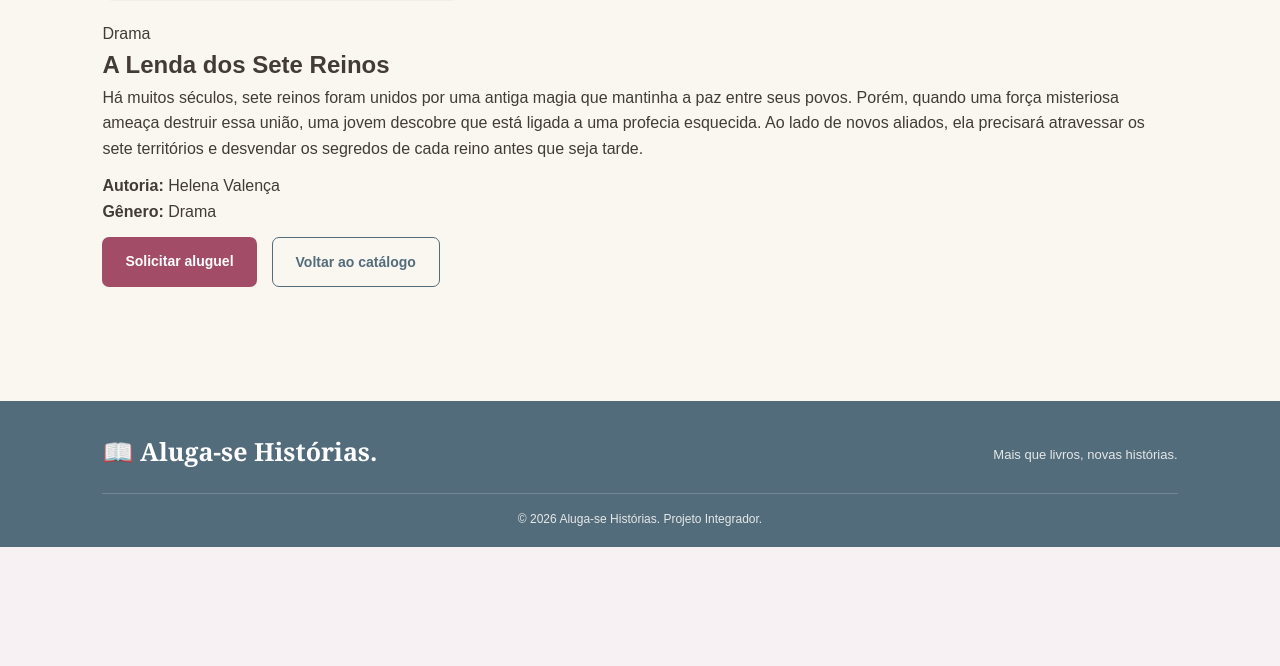
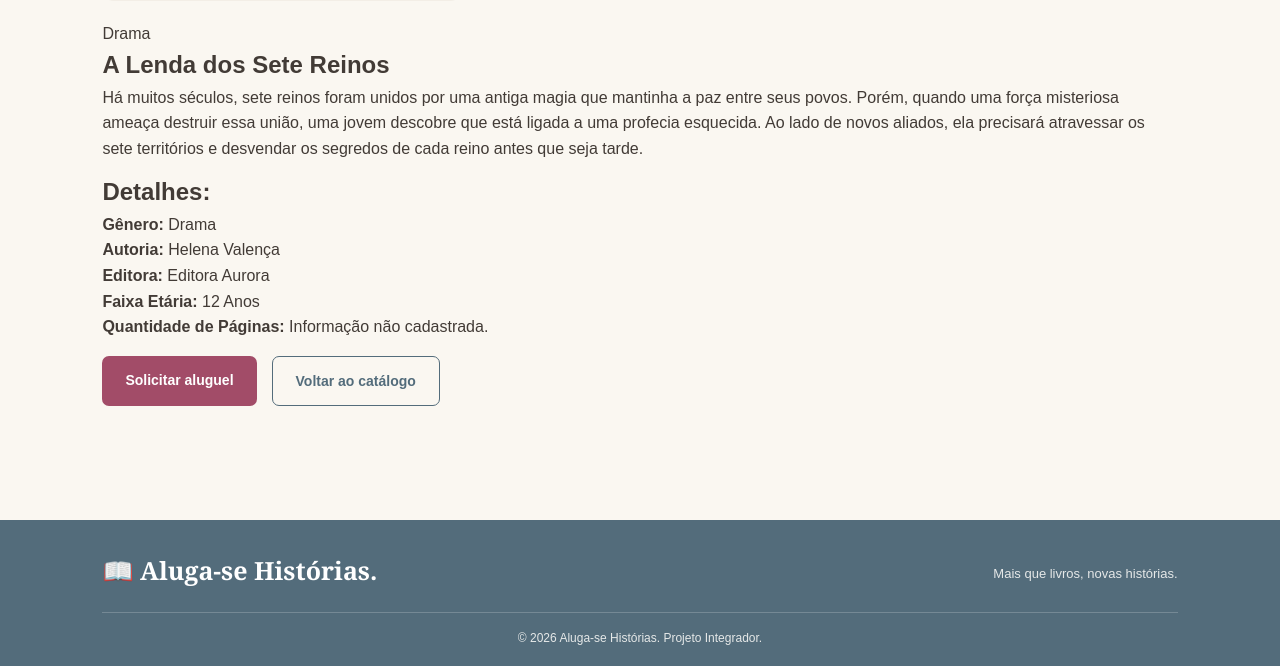
Before and after one commit to emillyeleslyemarques-oss/aluga-se-historias, a PHP site: page /livro.php?id=9 in a window 1280 px wide. Shown: the part 662-1328 px from the top of the page. Before the commit the page ends 1209 px from the top, so only its background shows below. Run offline with PHP 8.4, Linux system fonts and the light colour scheme; data comes from the database, SQL or seed files in the repository; grey boxes are pictures that could not be loaded.

Commit message:
Adicionando mais informações.

```diff
--- a/assets/css/modules/paginas.css
+++ b/assets/css/modules/paginas.css
@@ -273,7 +273,8 @@ main.login-container {
 }
 
 .informacoes-extra {
-    padding-block: 12px;
+    padding-block-start: 12px;
+    padding-block-end: 16px;
 }
 
 .informacoes-botoes {
--- a/livro.php
+++ b/livro.php
@@ -54,19 +54,31 @@
                 </h1>
 
                 <p>
-                    <?= htmlspecialchars($livro['descricao'] ?? 'Descrição não cadastrada.') ?>
+                    <?= htmlspecialchars($livro['descricao'] ?? 'Informação não cadastrada.') ?>
                 </p>
 
                 <div class="informacoes-extra">
+                    <h2>Detalhes:</h2>
+                    <p>
+                        <strong>Gênero:</strong>
+                        <?= htmlspecialchars($genero['titulo']) ?>
+                    </p>
                     <p>
                         <strong>Autoria:</strong>
                         <?= htmlspecialchars($livro['autoria']) ?>
                     </p>
                     <p>
-                        <strong>Gênero:</strong>
-                        <?= htmlspecialchars($genero['titulo']) ?>
+                        <strong>Editora:</strong>
+                        <?= htmlspecialchars($livro['editora']) ?>
                     </p>
-
+                    <p>
+                        <strong>Faixa Etária:</strong>
+                        <?= htmlspecialchars($livro['faixaEtaria']) ?> Anos
+                    </p>
+                    <p>
+                        <strong>Quantidade de Páginas:</strong>
+                        <?= htmlspecialchars($livro['quantPaginas'] ?? "Informação não cadastrada.") ?>
+                    </p>
                 </div>
 
                 <div class="informacoes-botoes">
```
